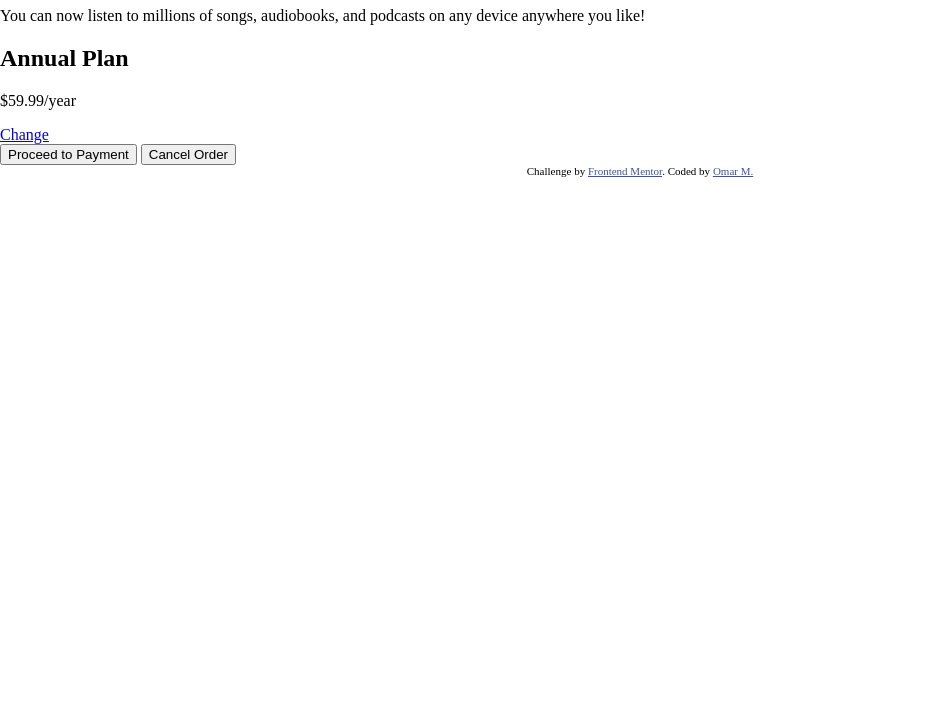
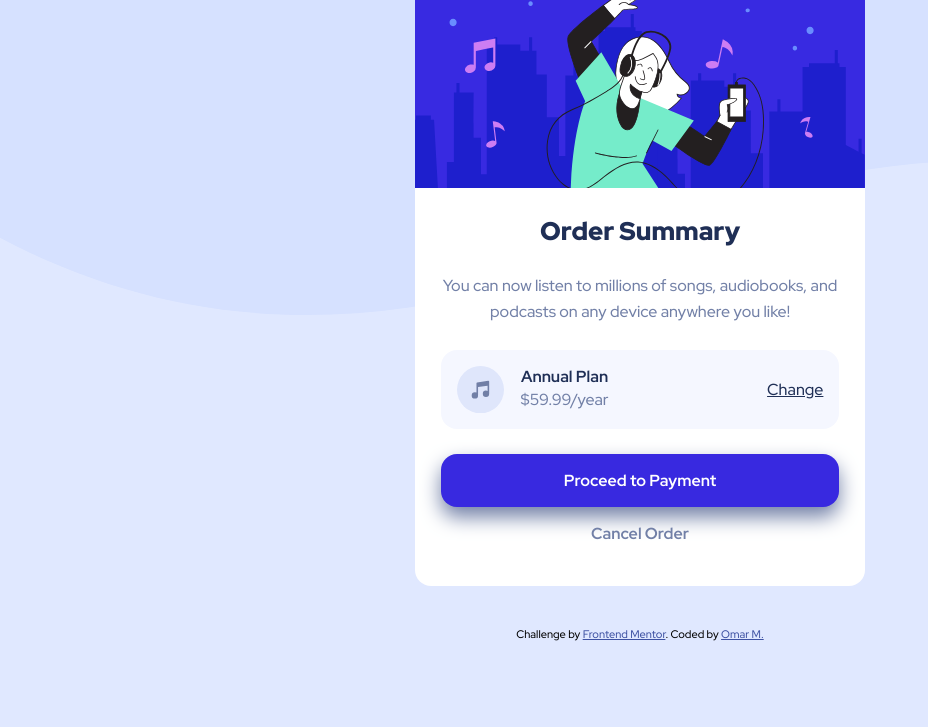
Before and after one commit to OmarMAttia7/fem-2-order-summary, a website built with webpack: page src/index.html in a window 1280 px wide. Shown: the part 73-800 px from the top of the page, without its empty margins (0-928 px from the left). Built offline with nearby package versions, Linux system fonts and the light colour scheme.

Commit message:
added styles

```diff
--- a/package.json
+++ b/package.json
@@ -11,6 +11,7 @@
   "license": "ISC",
   "devDependencies": {
     "css-loader": "^6.5.1",
+    "html-loader": "^3.1.0",
     "html-webpack-plugin": "^5.5.0",
     "style-loader": "^3.3.1",
     "webpack": "^5.66.0",
--- a/src/index.html
+++ b/src/index.html
@@ -13,14 +13,18 @@
 
     <p>You can now listen to millions of songs, audiobooks, and podcasts on any device anywhere you like!</p>
 
-    <div>
-      <h2>Annual Plan</h2>
-      <p>$59.99/year</p>
+    <div class="plan-info">
+      <div>
+        <h2>Annual Plan</h2>
+        <p>$59.99/year</p>
+      </div>
       <a href="#">Change</a>
     </div>
 
-    <button>Proceed to Payment</button>
-    <button>Cancel Order</button>
+    <div class="btn-container">
+      <button type="button" class="submit-btn">Proceed to Payment</button>
+      <button type="button" class="cancel-btn">Cancel Order</button>
+    </div>
   </main>
 
   <footer class="attribution">
--- a/src/style.css
+++ b/src/style.css
@@ -1,7 +1,157 @@
+@import url('https://fonts.googleapis.com/css2?family=Red+Hat+Display:wght@500;700;900&display=swap');
+
+/*General Styling*/
+
+*{
+    box-sizing: border-box;
+}
+
+html {
+    font-size: 16px;
+}
+
 body {
     padding: 0;
     margin: 0;
+    background-image: url('./images/pattern-background-mobile.svg');
+    background-repeat: no-repeat;
+    background-size: contain;
+    background-color: hsl(225, 100%, 94%);
+    font-family: 'Red Hat Display', Arial, Helvetica, sans-serif;
+    display: flex;
+    align-items: center;
+    justify-content: center;
+    flex-direction: column;
 }
+
+/*Typography {*/
+
+    h1 {
+        font-size: 1.6rem;
+        font-weight: 900;
+    }
+
+    h2 {
+        margin: 0;
+        font-size: 1rem;
+        font-weight: 700;
+    }
+
+    h1, h2 {
+        color: hsl(223, 47%, 23%);
+    }
+
+    h1, p {
+        margin: 0 0 1.6rem 0;
+    }
+
+    p {
+        font-size: 1rem;
+        line-height: 1.6rem;
+        color: hsl(224, 23%, 55%)
+    }
+
+/*Typography }*/
+
+/*Main Content {*/
+
+main {
+    background-image: url(./images/illustration-hero.svg);
+    background-repeat: no-repeat;
+    min-width: 345px;
+    max-width: 450px;
+    margin: 2.56rem 1.6rem;
+    padding: calc(220px + 1.6rem) 1.6rem 1.6rem 1.6rem;
+    background-color: #fff;
+    text-align: center;
+    border-radius: 1rem;
+}
+
+/*Plan Info Section {*/
+
+.plan-info {
+    display: flex;
+    flex-direction: row;
+    align-items: center;
+    background-color: hsl(225, 100%, 98%);
+    padding: 1rem;
+    margin-bottom: 1.6rem;
+    border-radius: 1rem;
+    justify-content: space-between;
+}
+
+.plan-info > div {
+    padding-left: calc(1rem + 48px);
+    background-image: url(./images/icon-music.svg);
+    background-repeat: no-repeat;
+    background-size: contain;
+}
+
+.plan-info p {
+    margin: 0;
+}
+
+a {
+    color: hsl(223, 47%, 23%);
+}
+
+a:hover {
+    color: hsl(245, 98%, 65%);
+    text-decoration: none;
+}
+
+/*Plan Info Section }*/
+
+/*Button Container {*/
+
+.btn-container {
+    display: flex;
+    flex-direction: column;
+}
+
+button {
+    appearance: none;
+    cursor: pointer;
+    font-size: 1rem;
+    font-family: 'Red Hat Display', Arial, Helvetica, sans-serif;
+    font-weight: 700;
+    border: none;
+    padding: 1rem;
+    border-radius: 1rem;
+}
+
+button.submit-btn {
+    background-color: hsl(245, 75%, 52%);
+    color: #fff;
+    box-shadow: 0 10px 20px hsl(224, 23%, 55%);
+}
+
+button.submit-btn:hover {
+    background-color: hsl(245, 98%, 65%);
+}
+
+button.cancel-btn {
+    background-color: transparent;
+    color: hsl(224, 23%, 55%);
+}
+
+button.cancel-btn:hover {
+    color: hsl(225, 18%, 35%);
+}
+
+/*Button Container }*/
+
+/*Main Content }*/
+
+/*Desktop Design {*/
+
+@media (min-width: 500px) {
+    body {
+        background-image: url('./images/pattern-background-desktop.svg');
+    }
+}
+
+/*Desktop Design }*/
 
 .attribution { font-size: 11px; text-align: center; }
 .attribution a { color: hsl(228, 45%, 44%); }
--- a/webpack.config.js
+++ b/webpack.config.js
@@ -27,9 +27,12 @@ module.exports = {
             {
 
                 test: /\.(png|svg|jpg|jpeg|gif)$/i,
-
                 type: 'asset/resource',
 
+            },
+            {
+                test: /\.html$/i,
+                loader: "html-loader",
             },
         ],
     }
```
Also changed, not shown: dist/5a0ab6898fc956557d00.svg (added), dist/7303258392501e7adc15.svg (added), dist/c8d50fcb68aa27a01e4d.svg (added), dist/f20c7787426b3847880e.svg (added), dist/index.html, dist/main.bundle.js, 1 other file.
